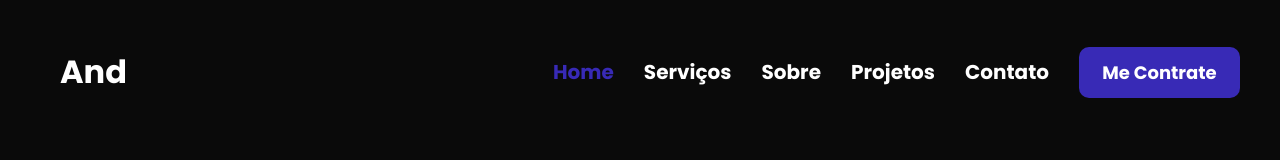
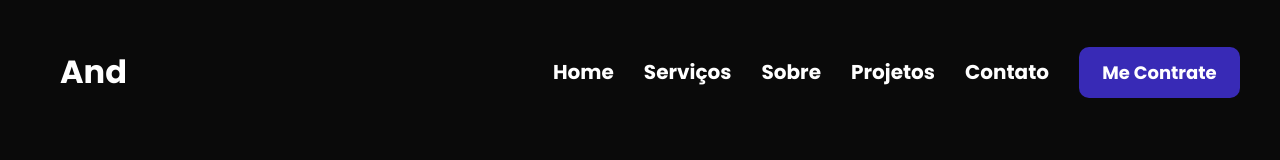
Before and after one commit to luvsscorpius/dev-and-portfolio-react, a React (Create React App) app in the folder frontend/: page / in a window 1280 px wide. Shown: the top 160 px of the page. Built offline with nearby package versions, Linux system fonts and the light colour scheme.

Commit message:
fix(active): changing window.location.pathname to window.location.hash bc hashRouter

```diff
--- a/frontend/src/Components/Header/Header.jsx
+++ b/frontend/src/Components/Header/Header.jsx
@@ -16,6 +16,10 @@ export const Header = () => {
     navigate(index === "Home" ? "/" : `/${index}`)
     setUlClass("closed")
   }
+
+  // utilizando o currentPath e utilizando o replace para tirar a # do inicio do window.location.hash para comparações.
+  // Trocando o window.location.pathname para .hash por conta de usar o hashRouter
+  const currentPath = window.location.hash.replace('#', '')
 
   const redirect = () => {
     // utilizando window.open e nao o window.location.href para poder usar o blank para redirecionar para outra página em uma nova janela
@@ -41,11 +45,11 @@ export const Header = () => {
               </div>
 
               <ul>
-                <li onClick={(e) => handleActive("Home")} className={window.location.pathname === "/" ? "active" : "" }>Home</li>
-                <li onClick={(e) => handleActive("servicos")} className={window.location.pathname === "/servicos" ? "active" : "" }>Serviços</li>
-                <li onClick={(e) => handleActive("sobre")} className={window.location.pathname === "/sobre" ? "active" : "" }>Sobre</li>
-                <li onClick={(e) => handleActive("projetos")} className={window.location.pathname === "/projetos" ? "active" : "" }>Projetos</li>
-                <li onClick={(e) => handleActive("contato")} className={window.location.pathname === "/contato" ? "active" : "" }>Contato</li>
+                <li onClick={(e) => handleActive("Home")} className={currentPath === "/" ? "active" : "" }>Home</li>
+                <li onClick={(e) => handleActive("servicos")} className={currentPath === "/servicos" ? "active" : "" }>Serviços</li>
+                <li onClick={(e) => handleActive("sobre")} className={currentPath === "/sobre" ? "active" : "" }>Sobre</li>
+                <li onClick={(e) => handleActive("projetos")} className={currentPath === "/projetos" ? "active" : "" }>Projetos</li>
+                <li onClick={(e) => handleActive("contato")} className={currentPath === "/contato" ? "active" : "" }>Contato</li>
                 <button onClick={redirect}>Me Contrate</button>
               </ul>
             </H.ulContainer>
```
